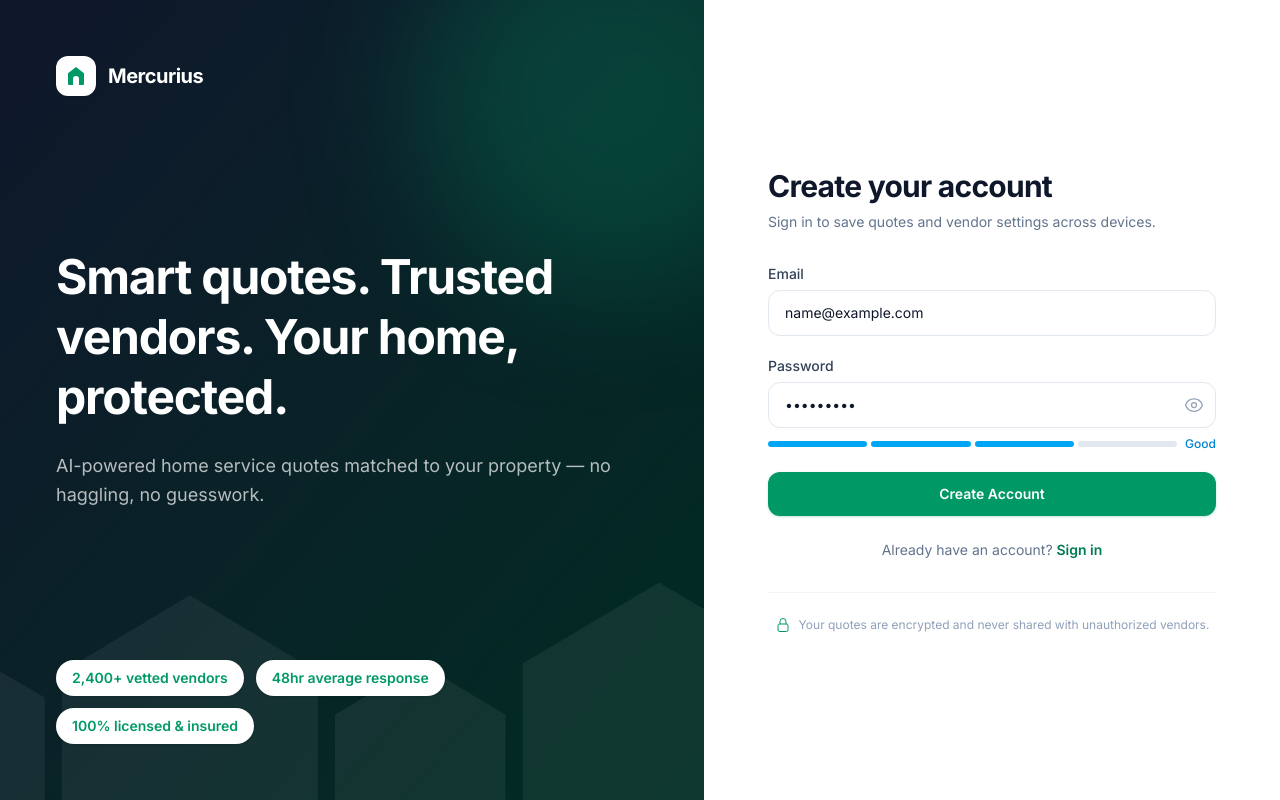
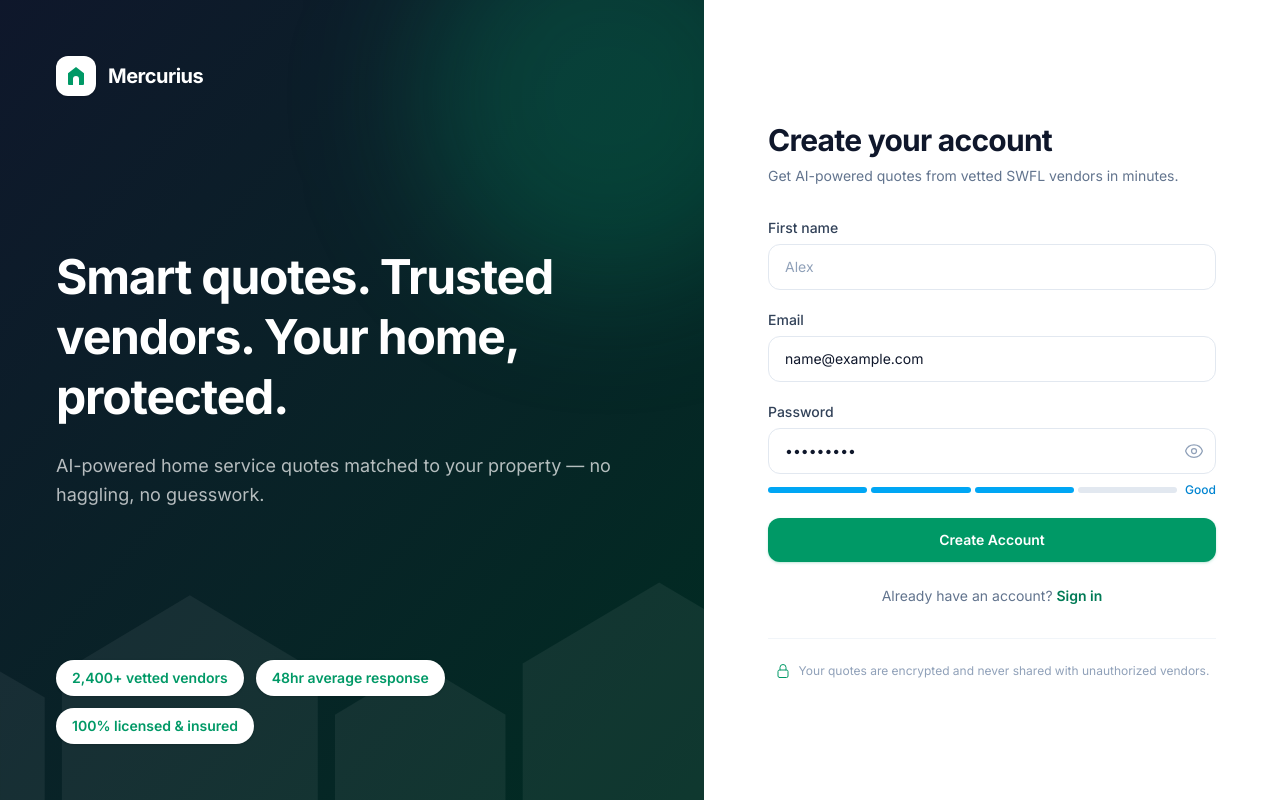
Before and after one commit to Jcoley-Mercurius/mercurius-quote-tool, a Next.js app: page /login in a window 1280 px wide. Both pictures are taken after typing "name@example.com", "Sample123" into the empty fields and a click on the button "Create an account". Built offline with nearby package versions, Linux system fonts and the light colour scheme; no server answers.

Commit message:
feat: Auth copy + UX fixes (first name, placeholders)

```diff
--- a/app/login/page.tsx
+++ b/app/login/page.tsx
@@ -99,11 +99,11 @@ export default function LoginPage() {
   return (
     <div className="flex min-h-[100dvh] flex-col lg:flex-row">
       {/* LEFT PANEL — brand storytelling (desktop) */}
-      <aside className="relative hidden overflow-hidden bg-gradient-to-br from-slate-900 to-emerald-950 lg:flex lg:w-[55%] lg:flex-col lg:justify-between lg:p-14">
+      <aside className="relative hidden overflow-hidden bg-gradient-to-br from-slate-900 to-emerald-950 lg:flex lg:w-[55%] lg:flex-col lg:justify-between lg:gap-8 lg:overflow-y-auto lg:p-14">
         <HomePattern />
         <div className="pointer-events-none absolute -right-24 -top-24 h-96 w-96 rounded-full bg-emerald-500/20 blur-3xl" />
 
-        <div className="relative">
+        <div className="relative shrink-0">
           <BrandLockup />
         </div>
 
@@ -117,7 +117,7 @@ export default function LoginPage() {
           </p>
         </div>
 
-        <div className="relative">
+        <div className="relative shrink-0">
           <TrustPills />
         </div>
       </aside>
--- a/components/auth/AuthForm.tsx
+++ b/components/auth/AuthForm.tsx
@@ -31,6 +31,7 @@ export function AuthForm({
   const router = useRouter();
   const { signIn, signUp, resetPassword } = useAuth();
   const [mode, setMode] = useState<AuthMode>(initialMode);
+  const [firstName, setFirstName] = useState("");
   const [email, setEmail] = useState(initialEmail ?? "");
   const [password, setPassword] = useState("");
   const [showPassword, setShowPassword] = useState(false);
@@ -38,7 +39,10 @@ export function AuthForm({
 
   const switchMode = (next: AuthMode) => {
     setMode(next);
-    if (next !== "signup") setPassword("");
+    if (next !== "signup") {
+      setPassword("");
+      setFirstName("");
+    }
     setShowPassword(false);
   };
 
@@ -132,7 +136,9 @@ export function AuthForm({
   const subtitle =
     mode === "forgot"
       ? "Enter your email and we'll send you a link to reset your password."
-      : "Sign in to save quotes and vendor settings across devices.";
+      : mode === "signup"
+        ? "Get AI-powered quotes from vetted SWFL vendors in minutes."
+        : "Save quotes and manage your home service requests across devices.";
 
   const signupStrength = evaluatePasswordStrength(password);
   const submitDisabled =
@@ -149,6 +155,27 @@ export function AuthForm({
       </div>
 
       <form onSubmit={handleSubmit} className="space-y-5">
+        {mode === "signup" && (
+          <div>
+            <label
+              htmlFor="firstName"
+              className="mb-1.5 block text-sm font-medium text-slate-700"
+            >
+              First name
+            </label>
+            <input
+              id="firstName"
+              type="text"
+              autoComplete="given-name"
+              required
+              value={firstName}
+              onChange={(e) => setFirstName(e.target.value)}
+              className={inputClass}
+              placeholder="Alex"
+            />
+          </div>
+        )}
+
         <div>
           <label
             htmlFor="email"
@@ -164,7 +191,7 @@ export function AuthForm({
             value={email}
             onChange={(e) => setEmail(e.target.value)}
             className={inputClass}
-            placeholder="you@company.com"
+            placeholder="your@email.com"
           />
         </div>
 
```
